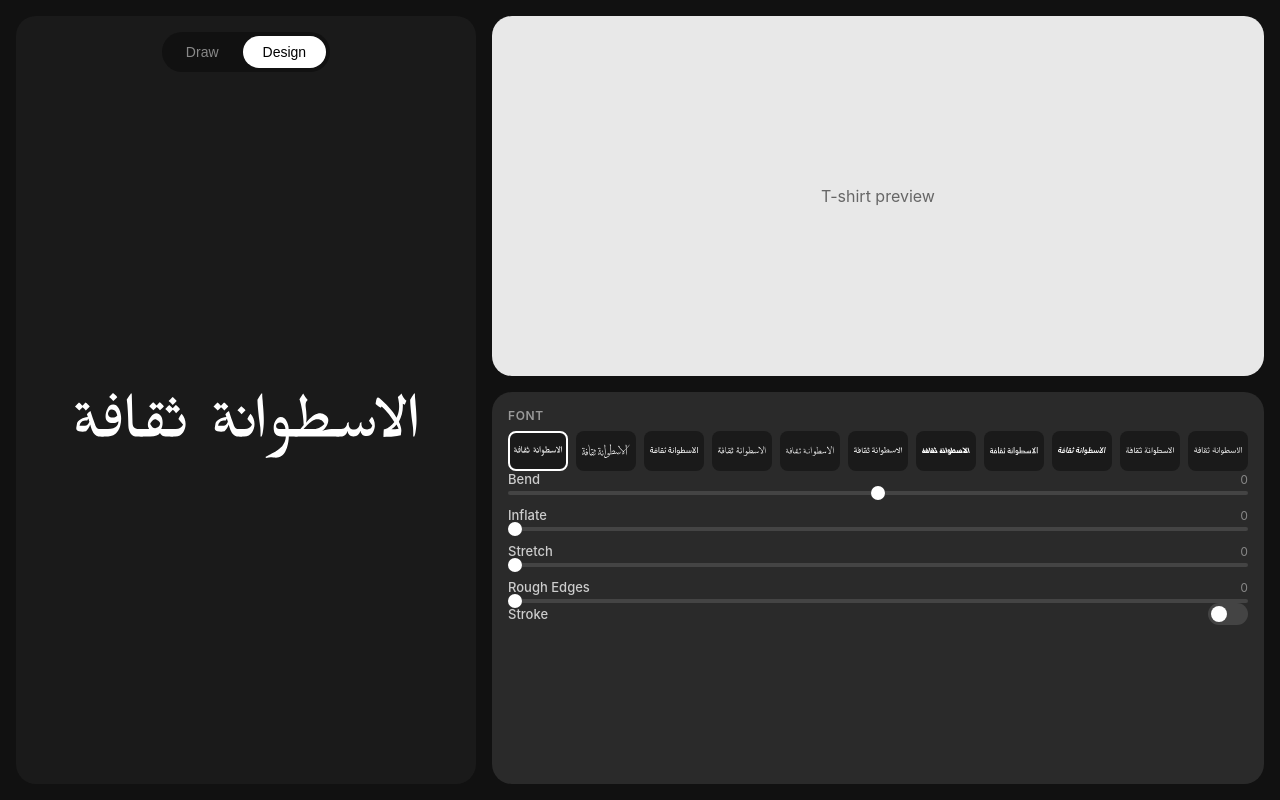
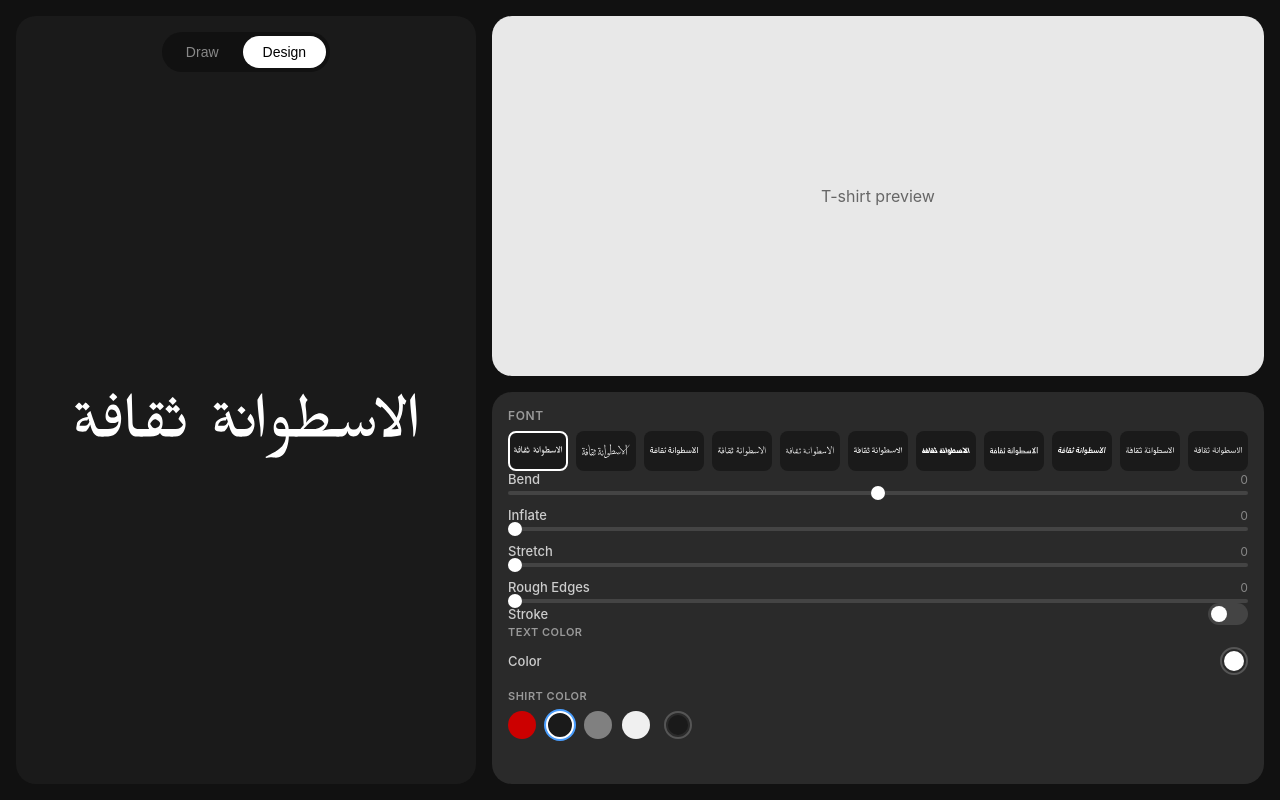
Before and after one commit to olf4rht/tshirt-mimo, a SvelteKit app: page / in a window 1280 px wide. Built offline with nearby package versions, Linux system fonts and the light colour scheme.

Commit message:
feat: add text and shirt color pickers

```diff
--- /dev/null
+++ b/src/lib/components/ColorControls.svelte
@@ -0,0 +1,135 @@
+<script lang="ts">
+  import { designState } from '$lib/stores/designer';
+
+  const shirtPresets = [
+    { label: 'Red', value: '#cc0000' },
+    { label: 'Black', value: '#1a1a1a' },
+    { label: 'Grey', value: '#808080' },
+    { label: 'White', value: '#f0f0f0' },
+  ];
+</script>
+
+<div class="color-controls">
+  <div class="section">
+    <div class="section-title">Text Color</div>
+    <div class="color-row">
+      <span class="label-text">Color</span>
+      <input
+        type="color"
+        value={$designState.textColor}
+        oninput={(e: Event) => {
+          $designState.textColor = (e.target as HTMLInputElement).value;
+        }}
+      />
+    </div>
+  </div>
+
+  <div class="section">
+    <div class="section-title">Shirt Color</div>
+    <div class="preset-row">
+      {#each shirtPresets as preset}
+        <button
+          class="color-dot"
+          class:active={$designState.shirtColor === preset.value}
+          style="background-color: {preset.value};"
+          title={preset.label}
+          onclick={() => { $designState.shirtColor = preset.value; }}
+        ></button>
+      {/each}
+      <input
+        type="color"
+        class="custom-shirt-color"
+        value={$designState.shirtColor}
+        oninput={(e: Event) => {
+          $designState.shirtColor = (e.target as HTMLInputElement).value;
+        }}
+      />
+    </div>
+  </div>
+</div>
+
+<style>
+  .color-controls {
+    width: 100%;
+    display: flex;
+    flex-direction: column;
+    gap: 14px;
+  }
+
+  .section {
+    display: flex;
+    flex-direction: column;
+    gap: 8px;
+  }
+
+  .section-title {
+    color: #999;
+    font-size: 11px;
+    font-weight: 600;
+    text-transform: uppercase;
+    letter-spacing: 0.5px;
+  }
+
+  .color-row {
+    display: flex;
+    justify-content: space-between;
+    align-items: center;
+  }
+
+  .label-text {
+    color: #ccc;
+    font-size: 13px;
+    font-weight: 500;
+  }
+
+  input[type='color'] {
+    -webkit-appearance: none;
+    appearance: none;
+    width: 28px;
+    height: 28px;
+    border: 2px solid #555;
+    border-radius: 50%;
+    background: none;
+    cursor: pointer;
+    padding: 0;
+  }
+
+  input[type='color']::-webkit-color-swatch-wrapper {
+    padding: 2px;
+  }
+
+  input[type='color']::-webkit-color-swatch {
+    border: none;
+    border-radius: 50%;
+  }
+
+  .preset-row {
+    display: flex;
+    align-items: center;
+    gap: 10px;
+  }
+
+  .color-dot {
+    width: 28px;
+    height: 28px;
+    border-radius: 50%;
+    border: 2px solid transparent;
+    cursor: pointer;
+    padding: 0;
+    outline: none;
+    transition: border-color 0.15s ease, box-shadow 0.15s ease;
+  }
+
+  .color-dot:hover {
+    border-color: #888;
+  }
+
+  .color-dot.active {
+    border-color: #fff;
+    box-shadow: 0 0 0 2px #4a9eff;
+  }
+
+  .custom-shirt-color {
+    margin-left: 4px;
+  }
+</style>
--- /dev/null
+++ b/src/lib/components/DrawCanvas.svelte
@@ -0,0 +1,88 @@
+<script lang="ts">
+  import { drawState } from '$lib/stores/designer';
+  import { onMount } from 'svelte';
+
+  let canvas: HTMLCanvasElement;
+  let ctx: CanvasRenderingContext2D;
+  let drawing = $state(false);
+  let lastX = $state(0);
+  let lastY = $state(0);
+  let lastClearTrigger = $state(0);
+
+  onMount(() => {
+    ctx = canvas.getContext('2d')!;
+    resizeCanvas();
+    window.addEventListener('resize', resizeCanvas);
+    return () => window.removeEventListener('resize', resizeCanvas);
+  });
+
+  function resizeCanvas() {
+    if (!canvas || !canvas.parentElement) return;
+    const rect = canvas.parentElement.getBoundingClientRect();
+    const imageData = ctx ? ctx.getImageData(0, 0, canvas.width, canvas.height) : null;
+    canvas.width = rect.width;
+    canvas.height = rect.height;
+    if (ctx && imageData) {
+      ctx.putImageData(imageData, 0, 0);
+    }
+  }
+
+  function getPos(e: PointerEvent): [number, number] {
+    const rect = canvas.getBoundingClientRect();
+    return [e.clientX - rect.left, e.clientY - rect.top];
+  }
+
+  function startDraw(e: PointerEvent) {
+    drawing = true;
+    [lastX, lastY] = getPos(e);
+    ctx.beginPath();
+    ctx.moveTo(lastX, lastY);
+  }
+
+  function draw(e: PointerEvent) {
+    if (!drawing) return;
+    const [x, y] = getPos(e);
+    const midX = (lastX + x) / 2;
+    const midY = (lastY + y) / 2;
+    ctx.quadraticCurveTo(lastX, lastY, midX, midY);
+    ctx.strokeStyle = $drawState.brushColor;
+    ctx.lineWidth = $drawState.brushSize;
+    ctx.lineCap = 'round';
+    ctx.lineJoin = 'round';
+    ctx.stroke();
+    ctx.beginPath();
+    ctx.moveTo(midX, midY);
+    [lastX, lastY] = [x, y];
+  }
+
+  function endDraw() {
+    drawing = false;
+  }
+
+  export function clear() {
+    if (ctx && canvas) {
+      ctx.clearRect(0, 0, canvas.width, canvas.height);
+    }
+  }
+
+  export function getDataURL(): string {
+    return canvas?.toDataURL('image/png') ?? '';
+  }
+
+  $effect(() => {
+    const trigger = $drawState.clearTrigger;
+    if (trigger > lastClearTrigger) {
+      clear();
+    }
+    lastClearTrigger = trigger;
+  });
+</script>
+
+<canvas
+  bind:this={canvas}
+  onpointerdown={startDraw}
+  onpointermove={draw}
+  onpointerup={endDraw}
+  onpointerleave={endDraw}
+  style="width: 100%; height: 100%; cursor: crosshair; display: block;"
+/>
--- /dev/null
+++ b/src/lib/components/DrawControls.svelte
@@ -0,0 +1,104 @@
+<script lang="ts">
+  import { drawState } from '$lib/stores/designer';
+
+  function handleSizeChange(e: Event) {
+    const val = parseInt((e.target as HTMLInputElement).value);
+    $drawState.brushSize = val;
+  }
+
+  function handleColorChange(e: Event) {
+    $drawState.brushColor = (e.target as HTMLInputElement).value;
+  }
+
+  function clearCanvas() {
+    $drawState.clearTrigger += 1;
+  }
+</script>
+
+<div class="draw-controls">
+  <label class="control-row">
+    <span class="label">Brush Size</span>
+    <input
+      type="range"
+      min="1"
+      max="50"
+      value={$drawState.brushSize}
+      oninput={handleSizeChange}
+    />
+    <span class="value">{$drawState.brushSize}px</span>
+  </label>
+
+  <label class="control-row">
+    <span class="label">Brush Color</span>
+    <input
+      type="color"
+      value={$drawState.brushColor}
+      oninput={handleColorChange}
+    />
+  </label>
+
+  <button class="clear-btn" onclick={clearCanvas}>
+    Clear Canvas
+  </button>
+</div>
+
+<style>
+  .draw-controls {
+    width: 100%;
+    display: flex;
+    flex-direction: column;
+    gap: 12px;
+  }
+
+  .control-row {
+    display: flex;
+    align-items: center;
+    gap: 10px;
+    color: #ccc;
+    font-size: 13px;
+  }
+
+  .label {
+    min-width: 80px;
+    color: #999;
+  }
+
+  .value {
+    min-width: 40px;
+    text-align: right;
+    color: #ccc;
+    font-size: 12px;
+  }
+
+  input[type='range'] {
+    flex: 1;
+    accent-color: #fff;
+  }
+
+  input[type='color'] {
+    border: none;
+    background: none;
+    width: 32px;
+    height: 32px;
+    padding: 0;
+    cursor: pointer;
+  }
+
+  .clear-btn {
+    margin-top: 4px;
+    padding: 8px 16px;
+    border: 1px solid #555;
+    border-radius: 8px;
+    background: transparent;
+    color: #ccc;
+    font-size: 13px;
+    cursor: pointer;
+    transition: all 0.2s ease;
+  }
+
+  .clear-btn:hover {
+    background: #333;
+    border-color: #888;
+    color: #fff;
+  }
+</style>
--- a/src/lib/stores/designer.ts
+++ b/src/lib/stores/designer.ts
@@ -29,6 +29,7 @@ export const designState = writable({
 export const drawState = writable({
   brushSize: 4,
   brushColor: '#ffffff',
+  clearTrigger: 0,
 });
 
 export interface Stamp {
--- a/src/routes/+page.svelte
+++ b/src/routes/+page.svelte
@@ -1,10 +1,13 @@
 <script lang="ts">
   import { activeTab } from '$lib/stores/designer';
   import DesignCanvas from '$lib/components/DesignCanvas.svelte';
+  import DrawCanvas from '$lib/components/DrawCanvas.svelte';
+  import DrawControls from '$lib/components/DrawControls.svelte';
   import FontPicker from '$lib/components/FontPicker.svelte';
   import TransformSliders from '$lib/components/TransformSliders.svelte';
   import StrokeControls from '$lib/components/StrokeControls.svelte';
   import StrokeEffects from '$lib/components/StrokeEffects.svelte';
+  import ColorControls from '$lib/components/ColorControls.svelte';
 </script>
 
 <div class="app">
@@ -23,7 +26,7 @@
       {#if $activeTab === 'design'}
         <DesignCanvas />
       {:else}
-        <p style="color: white; text-align: center;">Draw canvas placeholder</p>
+        <DrawCanvas />
       {/if}
     </div>
   </div>
@@ -33,10 +36,15 @@
       <p style="color: #666; text-align: center;">T-shirt preview</p>
     </div>
     <div class="toolbar-area">
-      <FontPicker />
-      <TransformSliders />
-      <StrokeControls />
-      <StrokeEffects />
+      {#if $activeTab === 'design'}
+        <FontPicker />
+        <TransformSliders />
+        <StrokeControls />
+        <StrokeEffects />
+        <ColorControls />
+      {:else}
+        <DrawControls />
+      {/if}
     </div>
   </div>
 </div>
```
